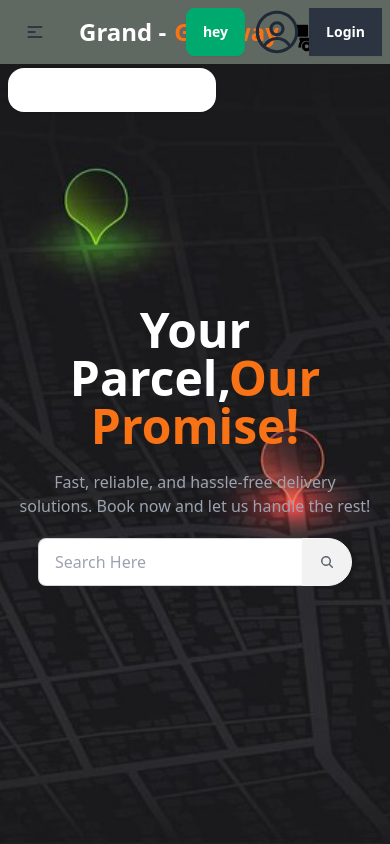
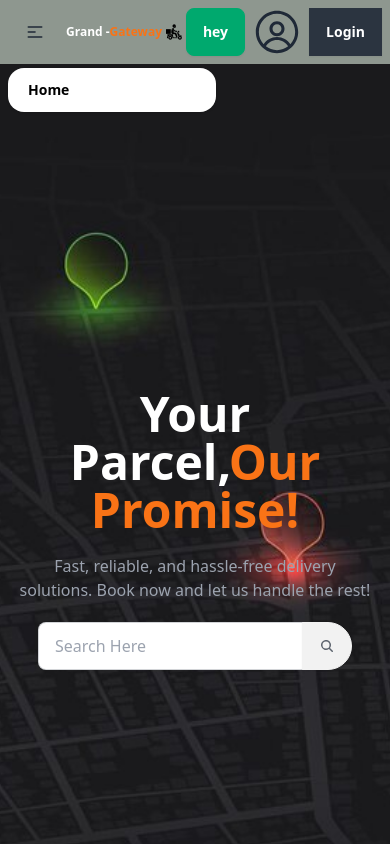
Before and after one commit to RifatSakib/Grand-Gateway-cilent, a React (Vite) app: page / in a window 390 px wide. Both pictures are taken after a click on the button 35 px from the left and 32 px from the top of the page. Shown: the top 844 px of the page. Built offline with nearby package versions, Linux system fonts and the light colour scheme; no server answers.

Commit message:
some issue solved with navbar and social login

```diff
--- a/src/App.css
+++ b/src/App.css
@@ -1,9 +1,9 @@
 .active{
     background-color: transparent !important;
     border-radius: 10px;
-    color: white !important;
+    color: rgb(53, 237, 25) !important;
+
 }
-
 summary::-webkit-details-marker {
     display: none; /* Hide the triangle in WebKit browsers */
 }
--- a/src/Layout/Main.jsx
+++ b/src/Layout/Main.jsx
@@ -5,7 +5,7 @@ import Footer from '../Pages/Shared/Footer/Footer';
 
 const Main = () => {
     return (
-        <div >
+        <div>
 
         <Navbar></Navbar>
         <Outlet></Outlet>
--- a/src/Pages/Home/Banner/Banner.jsx
+++ b/src/Pages/Home/Banner/Banner.jsx
@@ -4,7 +4,7 @@ import bannerImage from '../../../assets/banner.jpg'
 const Banner = () => {
     return (
         <div
-            className="hero min-h-screen"
+            className="hero min-h-screen pt-10 md:pt-0"
             style={{
                 backgroundImage: `url(${bannerImage})`,
             }}>
--- a/src/Pages/Home/Home/Home.jsx
+++ b/src/Pages/Home/Home/Home.jsx
@@ -6,7 +6,7 @@ import TopDelivery from '../TopDelivery/TopDelivery';
 
 const Home = () => {
     return (
-        <div>
+        <div className='w-full'>
             <Helmet>
                 <title>Grand-Gatewy | Home</title>
             </Helmet>
--- a/src/Pages/Login/Login.jsx
+++ b/src/Pages/Login/Login.jsx
@@ -1,10 +1,11 @@
 import { useContext, useEffect, useState } from 'react';
 import { loadCaptchaEnginge, LoadCanvasTemplate, validateCaptcha } from 'react-simple-captcha';
-import { AuthContext } from '../../providers/AuthProvider';
+// import { AuthContext } from '../../providers/AuthProvider';
 import { Link, useLocation, useNavigate } from 'react-router-dom';
 import { Helmet } from 'react-helmet-async';
 import Swal from 'sweetalert2'
 import SocialLogin from '../../Components/SocialLogin/SocialLogin';
+import { AuthContext } from '../../Providers/AuthProvider';
 
 const Login = () => {
     const [disabled, setDisabled] = useState(true);
--- a/src/Pages/Shared/Footer/Footer.jsx
+++ b/src/Pages/Shared/Footer/Footer.jsx
@@ -31,10 +31,14 @@ const Footer = () => {
           </label>
           <div className="join">
             <input
+              // width={}
               type="text"
               placeholder="username@site.com"
-          className="input input-bordered join-item" />
-        <button className="btn btn-primary join-item">Subscribe</button>
+              className="input input-bordered join-item w-40 md:w-56"
+            />
+            <button className="btn btn-primary join-item w-20 md:w-28">
+              Subscribe
+            </button>
           </div>
         </fieldset>
       </form>
--- a/src/Pages/Shared/Navbar/Navbar.jsx
+++ b/src/Pages/Shared/Navbar/Navbar.jsx
@@ -15,7 +15,7 @@ import UseDeliveryman from '../../../Hooks/UseDeliveryman';
 const Navbar = () => {
 
   const { user, logOut } = useContext(AuthContext);
-  console.log(user);
+  console.log(user?.photoURL);
   const [isAdmin] = UseAdmin();
   const [isDeliveryman] = UseDeliveryman();
 
@@ -28,13 +28,13 @@ const Navbar = () => {
 
   const links = <>
 
-    <li className='font-bold text-lg text-white'><NavLink to="/">Home</NavLink></li>
+    <li className='font-bold text-lg text-black lg:text-white'><Link to="/">Home</Link></li>
 
   </>
 
 
   return (
-    <div className="navbar fixed max-w-screen-xl bg-[#727D73] bg-opacity-80 z-10">
+    <div className="navbar max-w-screen-xl md:fixed  bg-[#727D73] bg-opacity-80 z-10">
       <div className="navbar-start">
         <div className="dropdown">
           <div tabIndex={0} role="button" className="btn btn-ghost lg:hidden">
@@ -58,8 +58,8 @@ const Navbar = () => {
           </ul>
         </div>
         <div className='flex items-center'>
-          <a className="btn btn-ghost text-2xl text-white font-bold">Grand -<span className='text-orange-500'>Gateway</span> </a>
-          <img className='w-10' src={logo} alt="" />
+          <a className="text-xs px-1 md:px-5 md:text-2xl text-white font-bold">Grand -<span className='text-orange-500'>Gateway</span> </a>
+          <img className='w-4 md:w-10' src={logo} alt="" />
         </div>
 
       </div>
@@ -80,8 +80,23 @@ const Navbar = () => {
 
 
                 <details className="dropdown leading-none  ">
-                  <summary className="border-none m-1 p-0 outline-none"> <img className="w-10 rounded-full" src={user?.photoURL} alt="" /></summary>
-                  <ul className="menu dropdown-content bg-base-100 rounded-box z-[1] w-36 p-2 shadow">
+                  <summary className="border-none m-1 p-0 outline-none">
+                    {/* <img className="w-10 rounded-full" src={user?.photoURL} alt="" /> */}
+
+                    {user && user?.photoURL? (
+                      <div>
+
+                        <img className=" w-8 md:w-10 rounded-full" src={user?.photoURL} alt="User Profile" />
+                      </div>
+
+                    ) : (
+                      <span className="text-2xl md:text-4xl"><RxAvatar /></span>
+                    )}
+
+
+
+                  </summary>
+                  <ul className="menu dropdown-content bg-base-100 rounded-box z-[1] w-36 p-2 shadow -ml-24">
                     <li className=' cursor-not-allowed bg-none pl-3 '>{user.displayName}</li>
 
 
```
Lines whose indentation alone changed are shown as unchanged.
